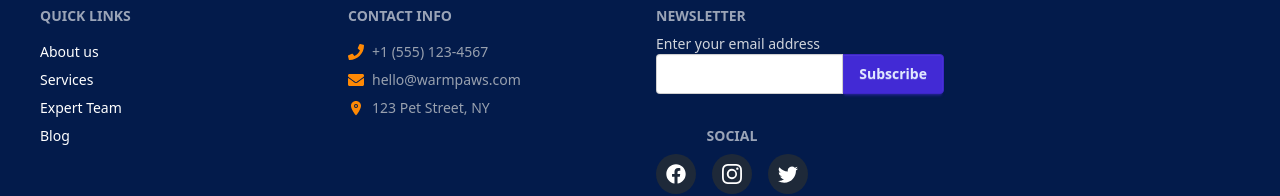
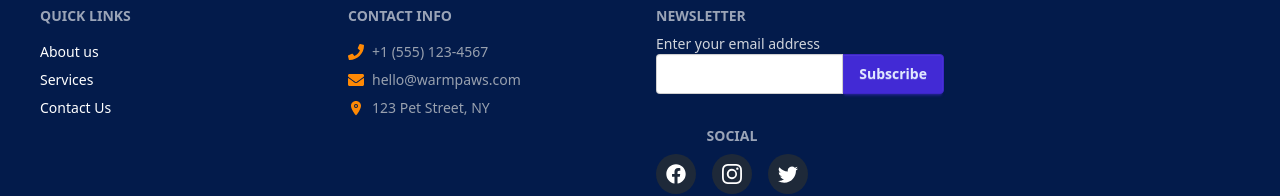
Before and after one commit to maimuna03134/Winter-Pet-Care-Services, a React (Vite) app: page /services in a window 1280 px wide. Shown: the part 1780-1976 px from the top of the page. Built offline with nearby package versions, Linux system fonts and the light colour scheme; no server answers.

Commit message:
update footer page

```diff
--- a/src/components/Footer.jsx
+++ b/src/components/Footer.jsx
@@ -3,6 +3,7 @@ import { BsInstagram, BsTwitter } from 'react-icons/bs';
 import { FaEnvelope, FaFacebook, FaPhone } from 'react-icons/fa';
 import { IoLocation } from 'react-icons/io5';
 import MyContainer from './container/MyContainer';
+import { Link } from 'react-router';
 
 const Footer = () => {
   return (
@@ -22,18 +23,22 @@ const Footer = () => {
         <footer className="footer sm:footer-horizontal text-white p-10 grid grid-cols-1 md:grid-cols-2 lg:grid-cols-4 gap-8 ">
           <nav>
             <h6 className="footer-title hover:text-orange-500">Quick Links</h6>
-            <a className="link link-hover hover:text-orange-400 transition">
-              About us
-            </a>
-            <a className="link link-hover hover:text-orange-400 transition">
-              Services
-            </a>
-            <a className="link link-hover hover:text-orange-400 transition">
-              Expert Team
-            </a>
-            <a className="link link-hover hover:text-orange-400 transition">
-              Blog
-            </a>
+            <Link to="/about-us">
+              <p className="link link-hover hover:text-orange-400 transition">
+                About us
+              </p>
+            </Link>
+
+            <Link to="/services">
+              <p className="link link-hover hover:text-orange-400 transition">
+                Services
+              </p>
+            </Link>
+            <Link to="/contact">
+              <p className="link link-hover hover:text-orange-400 transition">
+                Contact Us
+              </p>
+            </Link>
           </nav>
           <nav>
             <h6 className="footer-title hover:text-orange-500">Contact Info</h6>
```
